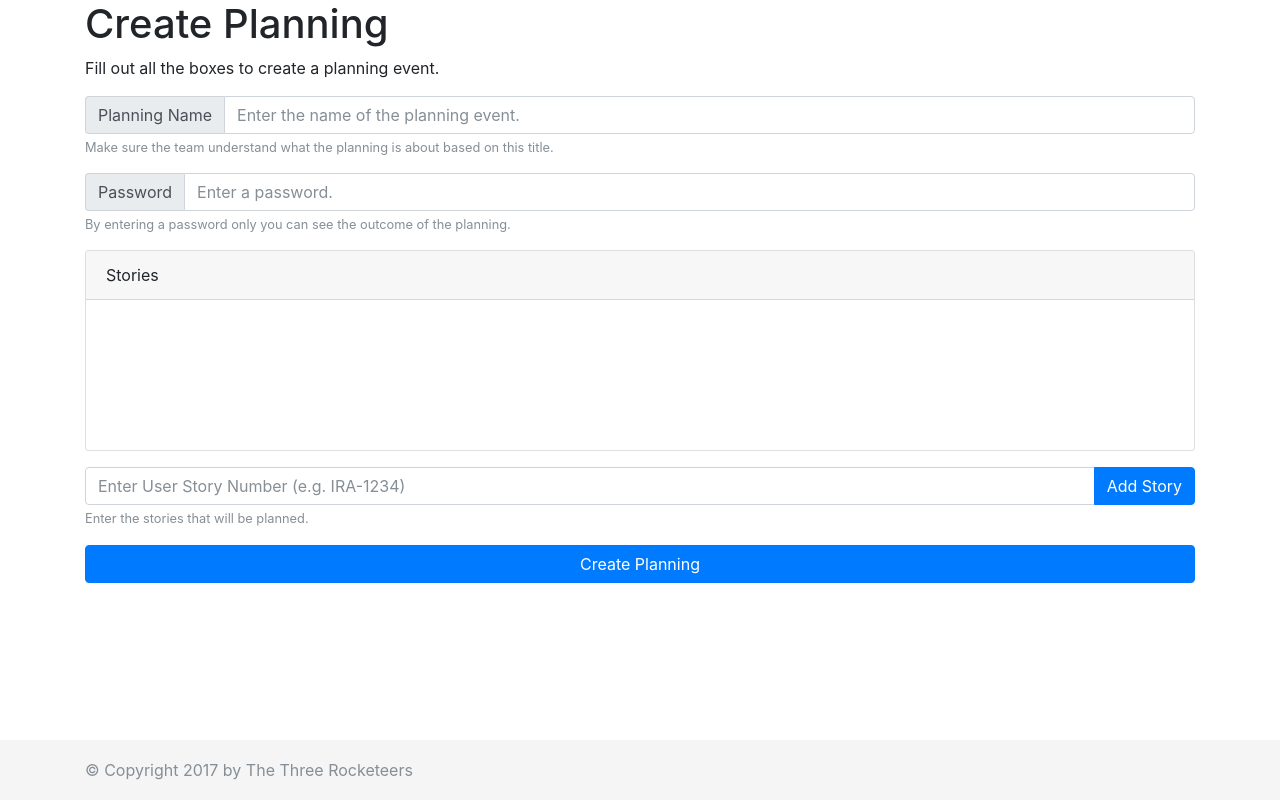
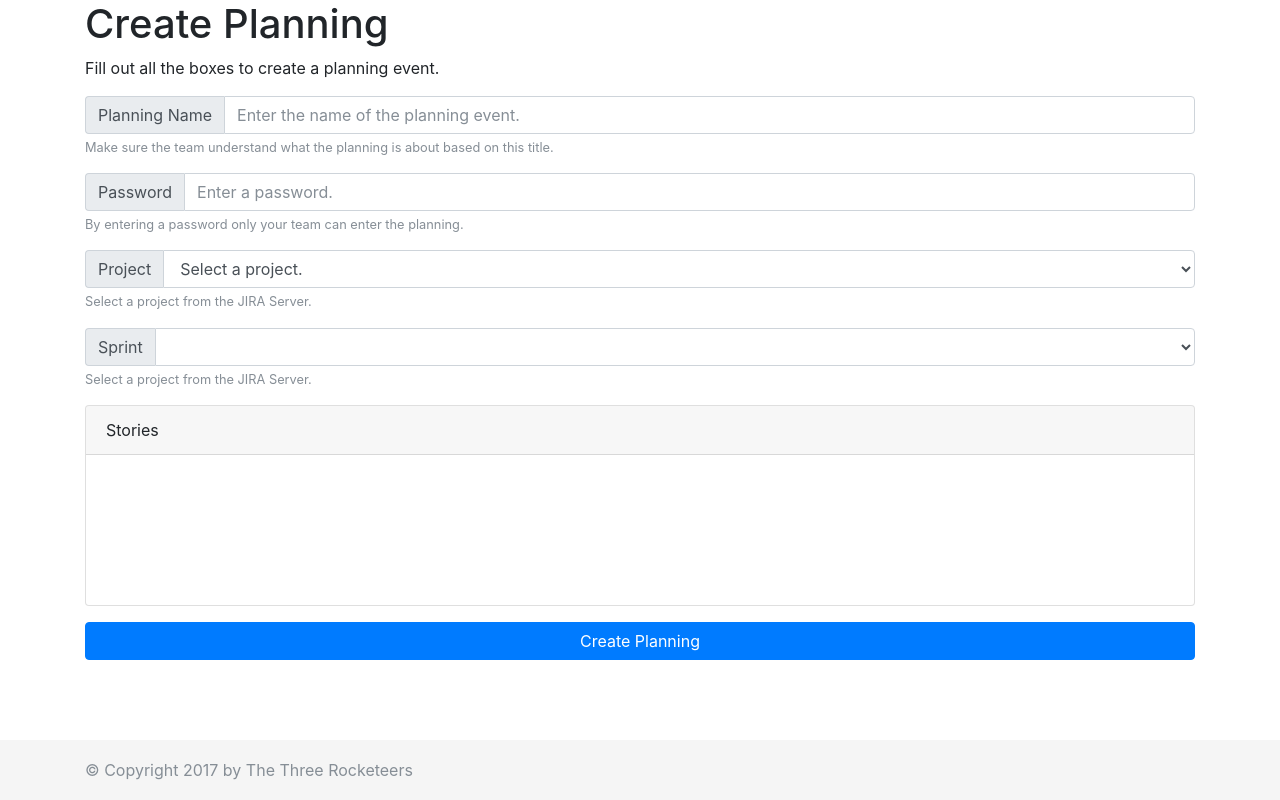
Before and after one commit to three-rocketeers/DistriPP, a Flask app: template templates/create.html in a window 1280 px wide. Run offline with Flask 2, Linux system fonts and the light colour scheme; the template is opened without the code that fills it: most values are stand-ins (such as "Sample title", 1, 10 or a date in 2020); lists and menus that the app fills with data are empty; some libraries are stand-ins or nearby versions.

Commit message:
BST: revamp of the create page with closer connection to jira sprints

```diff
--- a/app.py
+++ b/app.py
@@ -1,8 +1,9 @@
-from flask import Flask, request, render_template, url_for, redirect, json
-import uuid
+from flask import Flask, request, render_template, url_for, redirect, json, jsonify
+import requests
 import mysql.connector as mariadb
 
-from config import db_host, db_port, db_user, db_password, db_name
+from config import db_host, db_port, db_user, db_password, db_name, jira_base_url, jira_pass, jira_rest_url, \
+    jira_rest_version, jira_user
 
 from forms import JoinForm
 
@@ -17,7 +18,8 @@ def start():
 
 @app.route('/create')
 def create():
-    return render_template('create.html')
+    projects = get_projects()
+    return render_template('create.html', projects=projects)
 
 
 # TODO use SQLALCHEMY for database calls
@@ -118,6 +120,40 @@ def saved():
     return render_template('estimated.html', planning_name=planning)
 
 
+@app.route('/get_projects', methods=['GET'])
+def get_projects():
+    response = requests.get(jira_base_url + jira_rest_url + jira_rest_version + "/project",
+                            auth=(jira_user, jira_pass))
+    data = response.json()
+    projects = {}
+    for project in data:
+        projects[project['key']] = project['name']
+    return projects
+
+
+@app.route('/get_sprints', methods=['GET'])
+def get_sprints():
+    project = request.args.get('project')
+    url = jira_base_url + jira_rest_url + jira_rest_version + "/search"
+    data = {"jql": "project = " + project + " and sprint in (openSprints(), futureSprints()) and issuetype = Story",
+            "maxResults": 200, "fields": ["customfield_10000", "summary"]}
+    response = requests.post(url, json=data, auth=(jira_user, jira_pass))
+    data = response.json()
+    result = {}
+    for issue in data['issues']:
+        sprints = issue['fields']['customfield_10000']
+        sprint_name = ""
+        for sprint in sprints:
+            splitted = sprint.split(",")
+            if splitted[2][6:] in ["ACTIVE", "FUTURE"]:
+                sprint_name = splitted[3][5:]
+        if sprint_name in result:
+            result[sprint_name].append(issue['key'])
+        else:
+            result[sprint_name] = [issue['key']]
+    return jsonify(result=result)
+
+
 def get_db_connection():
     return mariadb.connect(host=db_host, port=db_port, user=db_user, password=db_password,
                            database=db_name)
--- a/requirements.txt
+++ b/requirements.txt
@@ -4,3 +4,4 @@ Werkzeug
 mysql-connector==2.1.6
 Flask-WTF
 WTForms
+requests
--- a/static/js/listfunctions.js
+++ b/static/js/listfunctions.js
@@ -1,5 +1,40 @@
 $(document).ready(function () {
 
+    $("#project").on('change', function () {
+        //clear all previous entries from the sprint and story lists
+        $('#sprint').find('option').remove();
+        $('#list-items').find('.storylist-item').remove();
+        //clear the localstorage if it was set
+        localStorage.setItem("sprint_data", "");
+        if ($("#project").val() != "") {
+            $.getJSON($SCRIPT_ROOT + '/get_sprints', {
+                project: $("#project").val()
+            }, function (data) {
+                localStorage.setItem("sprint_data", JSON.stringify(data.result))
+                $('#sprint')
+                    .append($("<option></option>")
+                        .attr("value", "")
+                        .text("Select a sprint."));
+                $.each(data.result, function (key, value) {
+                    $('#sprint')
+                        .append($("<option></option>")
+                            .attr("value", key)
+                            .text(key));
+                });
+            });
+        }
+    });
+
+    $("#sprint").on('change', function () {
+        $('#list-items').find('.storylist-item').remove();
+        if ($("#sprint").val() != "") {
+            var sprint_data = JSON.parse(localStorage.getItem("sprint_data"));
+            $.each(sprint_data[$("#sprint").val()], function(index, story){
+                $('#list-items').append('<div class="input-group storylist-item"> <input type="text" class="form-control" name="stories" value="' + story + '" aria-label="story"> <span class="input-group-btn" > <button class="btn btn-secondary"  id="remove" type="button"><i class="fa fa-trash" aria-hidden="true"></i></button> </span> </div>');
+
+            });
+        }
+    });
 
     //remove list item on click of trash icon
     $(document).on('click', '#remove', function () {
--- a/templates/create.html
+++ b/templates/create.html
@@ -28,8 +28,32 @@
                     <input type="password" class="form-control" placeholder="Enter a password." aria-label="Username"
                            aria-describedby="basic-addon1" name="passwordbox">
                 </div>
-                <small id="passHelp" class="form-text text-muted">By entering a password only you can see the outcome of
-                    the planning.
+                <small id="passHelp" class="form-text text-muted">By entering a password only your team can enter the
+                    planning.
+                </small>
+            </div>
+
+            <div class="form-group">
+                <div class="input-group">
+                    <span class="input-group-addon" id="basic-addon1">Project</span>
+                    <select class="form-control" name="project" id="project" required>
+                        <option value="">Select a project.</option>
+                        {% for key,value in  projects.items() %}
+                            <option value="{{ key }}">{{ value }}</option>
+                        {% endfor %}
+                    </select>
+                </div>
+                <small id="projectHelp" class="form-text text-muted">Select a project from the JIRA Server.
+                </small>
+            </div>
+
+            <div class="form-group">
+                <div class="input-group">
+                    <span class="input-group-addon" id="basic-addon1">Sprint</span>
+                    <select class="form-control" name="sprint" id="sprint" required>
+                    </select>
+                </div>
+                <small id="projectHelp" class="form-text text-muted">Select a project from the JIRA Server.
                 </small>
             </div>
 
@@ -46,17 +70,6 @@
                 </div>
             </div>
 
-            <div class="form-group">
-                <div class="new-item input-group">
-                    <input type="text" class="form-control" placeholder="Enter User Story Number (e.g. IRA-1234)"
-                           id="new-item">
-                    <span class="input-group-btn">
-                        <button type=button id="listadd" class="btn btn-primary">Add Story</button>
-                    </span>
-                </div>
-                <small id="storiesHelp" class="form-text text-muted">Enter the stories that will be planned.</small>
-            </div>
-
             <!-- TODO create better place for all warnings and errors -->
             <div class="form-group error alert alert-danger collapse"></div>
 
--- a/templates/layout.html
+++ b/templates/layout.html
@@ -20,6 +20,10 @@
                 integrity="sha384-alpBpkh1PFOepccYVYDB4do5UnbKysX5WZXm3XxPqe5iKTfUKjNkCk9SaVuEZflJ"
                 crossorigin="anonymous"></script>
         <script src="https://cdnjs.cloudflare.com/ajax/libs/bootstrap-select/1.12.4/js/bootstrap-select.min.js"></script>
+        <script src="https://cdnjs.cloudflare.com/ajax/libs/popper.js/1.12.9/umd/popper.min.js"></script>
+        <script type=text/javascript>
+            $SCRIPT_ROOT = {{ request.script_root|tojson|safe }};
+        </script>
         <title>{% block title %}{% endblock %} - DistiPP</title>
     {% endblock %}
 </head>
```
Also changed, not shown: config.py (+8 -0 lines).
